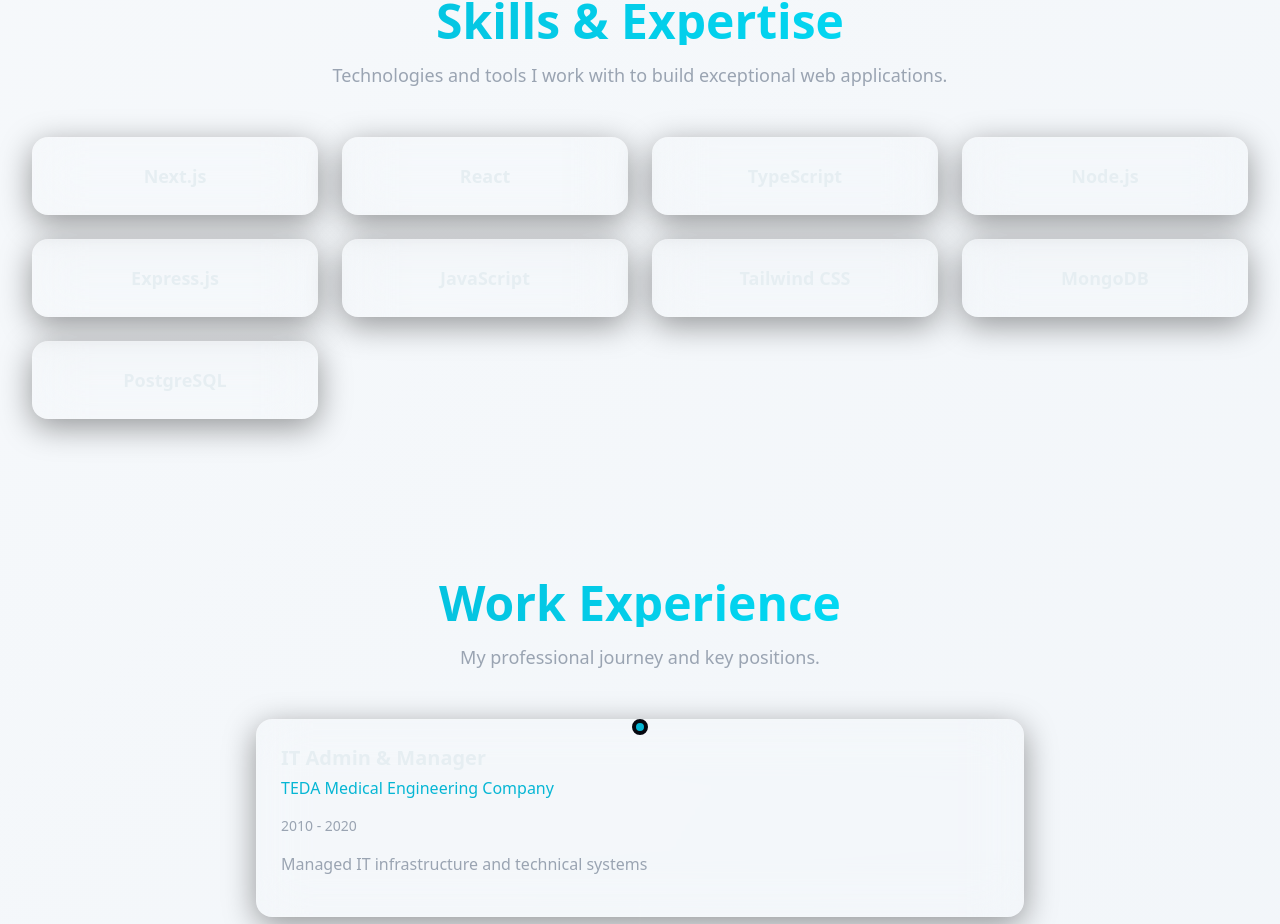
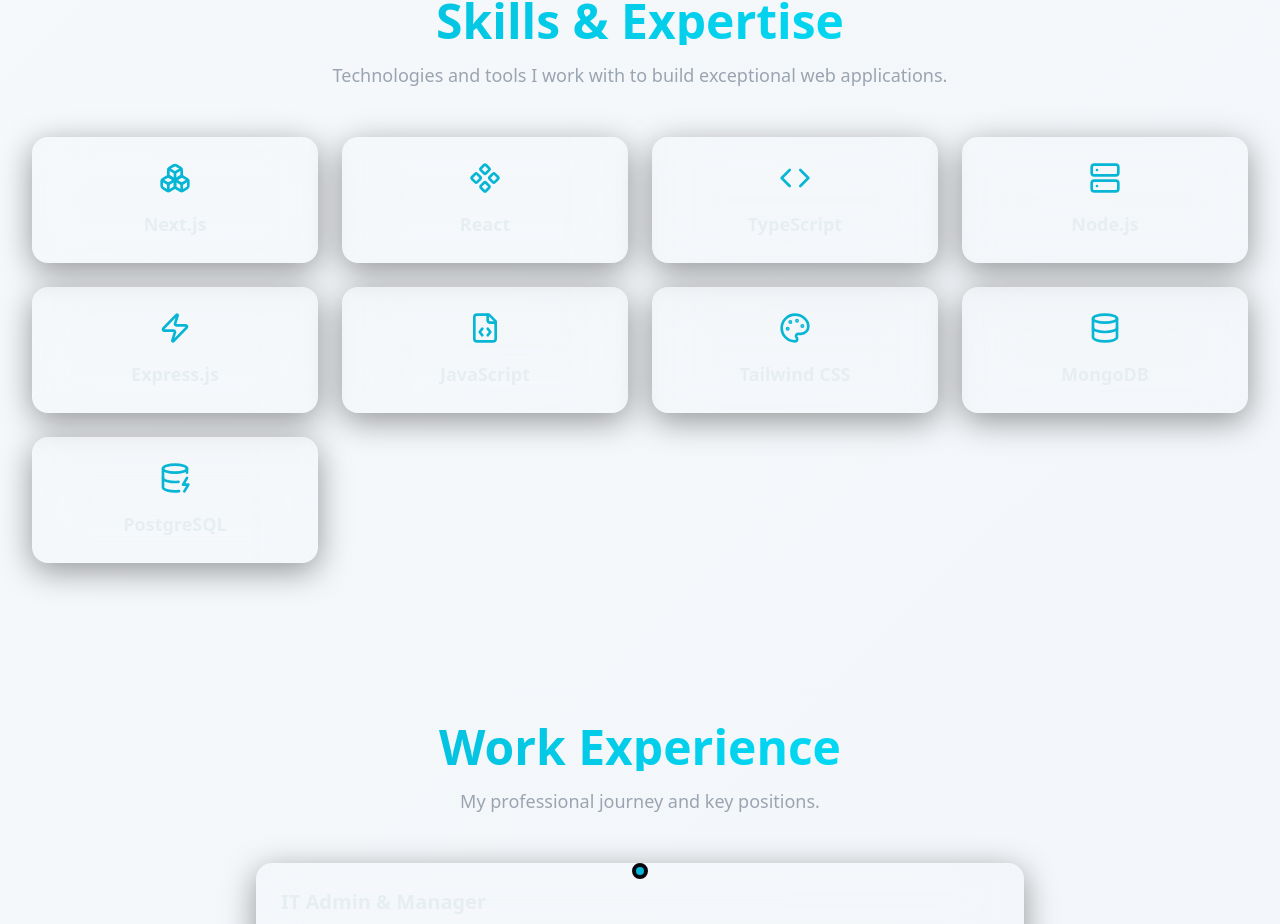
Before and after one commit to ali7887/portfolio, a Next.js app: page /about in a window 1280 px wide. Shown: the part 1593-2517 px from the top of the page. Built offline with nearby package versions, Linux system fonts and the light colour scheme.

Commit message:
Task 7 - Add icons to skills

```diff
--- a/src/components/sections/Skills.tsx
+++ b/src/components/sections/Skills.tsx
@@ -43,7 +43,7 @@
           className="grid grid-cols-1 md:grid-cols-2 lg:grid-cols-4 gap-6"
         >
           {SKILLS.map((skill, index) => (
-            <SkillCard key={skill.name} skill={{ name: skill.name }} index={index} />
+            <SkillCard key={skill.name} skill={skill} index={index} />
           ))}
         </motion.div>
       </div>
--- a/src/components/shared/SkillCard.tsx
+++ b/src/components/shared/SkillCard.tsx
@@ -1,19 +1,28 @@
 'use client';
 
 import { motion } from 'framer-motion';
+import * as LucideIcons from 'lucide-react';
 import { fadeInUp } from '@/lib/animations';
 import { cn } from '@/lib/utils';
+import type { Skill } from '@/lib/types';
 
 interface SkillCardProps {
-  skill: { name: string };
+  skill: Skill;
   index?: number;
 }
 
 /**
- * SkillCard - Simple card component for displaying skill names
+ * SkillCard - Simple card component for displaying skill names with icons
  * Features glass card styling with hover effects and animations
  */
 export function SkillCard({ skill, index = 0 }: SkillCardProps) {
+  // Dynamically get icon component from lucide-react
+  const IconComponent = skill.icon
+    ? (LucideIcons[skill.icon as keyof typeof LucideIcons] as React.ComponentType<{
+        className?: string;
+      }>)
+    : null;
+
   return (
     <motion.div
       variants={fadeInUp}
@@ -29,9 +38,24 @@
       className={cn(
         'glass-card-hover p-6 text-center',
         'cursor-default',
+        'flex flex-col items-center gap-4',
         'focus-visible:outline-none focus-visible:ring-2 focus-visible:ring-accent-primary focus-visible:ring-offset-2 focus-visible:ring-offset-bg-primary'
       )}
     >
+      {/* Icon */}
+      {IconComponent && (
+        <motion.div
+          whileHover={{
+            scale: 1.1,
+            filter: 'drop-shadow(0 0 8px rgba(6, 182, 212, 0.5))',
+          }}
+          transition={{ duration: 0.2 }}
+        >
+          <IconComponent className="w-8 h-8 text-accent-primary" />
+        </motion.div>
+      )}
+
+      {/* Skill name */}
       <span className="text-lg font-semibold text-text-primary">{skill.name}</span>
     </motion.div>
   );
--- a/src/lib/constants.ts
+++ b/src/lib/constants.ts
@@ -113,46 +113,55 @@
     name: 'Next.js',
     level: 95,
     category: 'frontend',
+    icon: 'Boxes',
   },
   {
     name: 'React',
     level: 95,
     category: 'frontend',
+    icon: 'Component',
   },
   {
     name: 'TypeScript',
     level: 90,
     category: 'frontend',
+    icon: 'Code',
   },
   {
     name: 'Node.js',
     level: 85,
     category: 'backend',
+    icon: 'Server',
   },
   {
     name: 'Express.js',
     level: 85,
     category: 'backend',
+    icon: 'Zap',
   },
   {
     name: 'JavaScript',
     level: 95,
     category: 'frontend',
+    icon: 'FileCode',
   },
   {
     name: 'Tailwind CSS',
     level: 90,
     category: 'tool',
+    icon: 'Palette',
   },
   {
     name: 'MongoDB',
     level: 80,
     category: 'tool',
+    icon: 'Database',
   },
   {
     name: 'PostgreSQL',
     level: 80,
     category: 'tool',
+    icon: 'DatabaseZap',
   },
 ];
 
```
